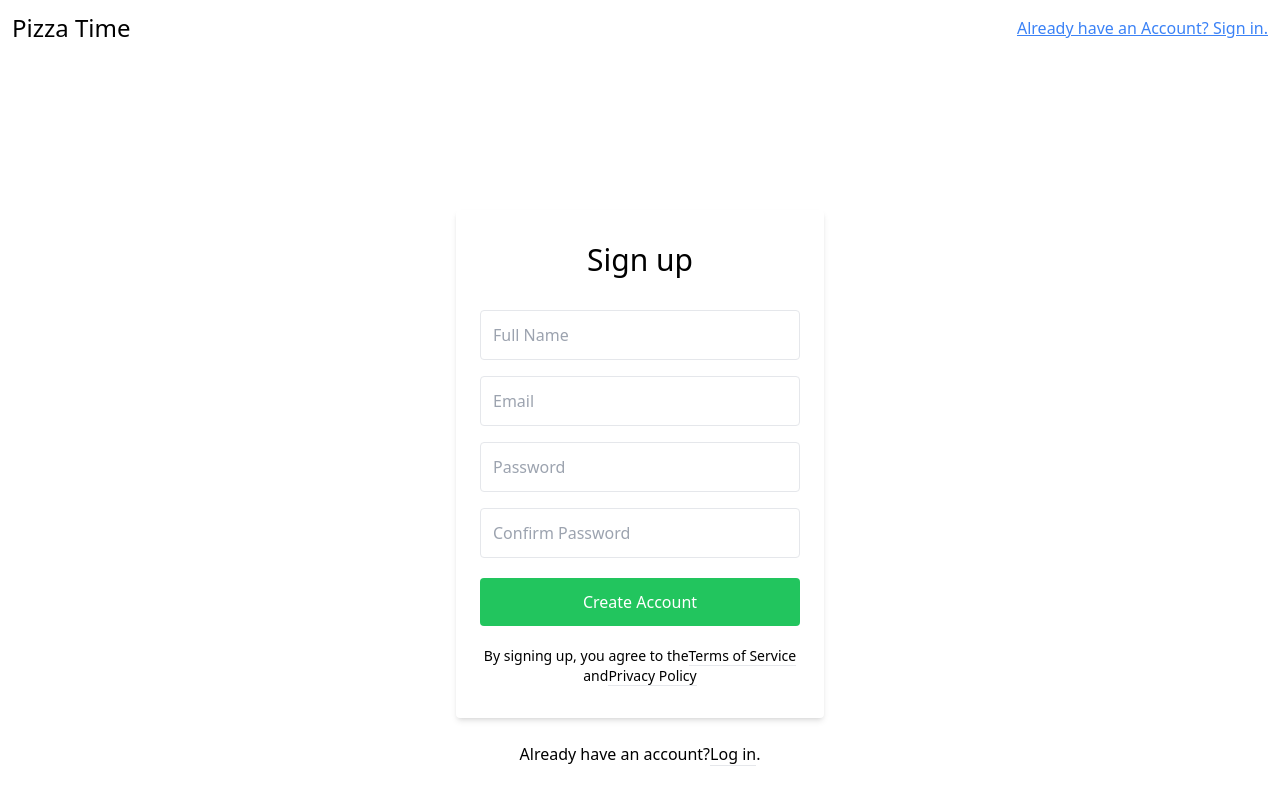
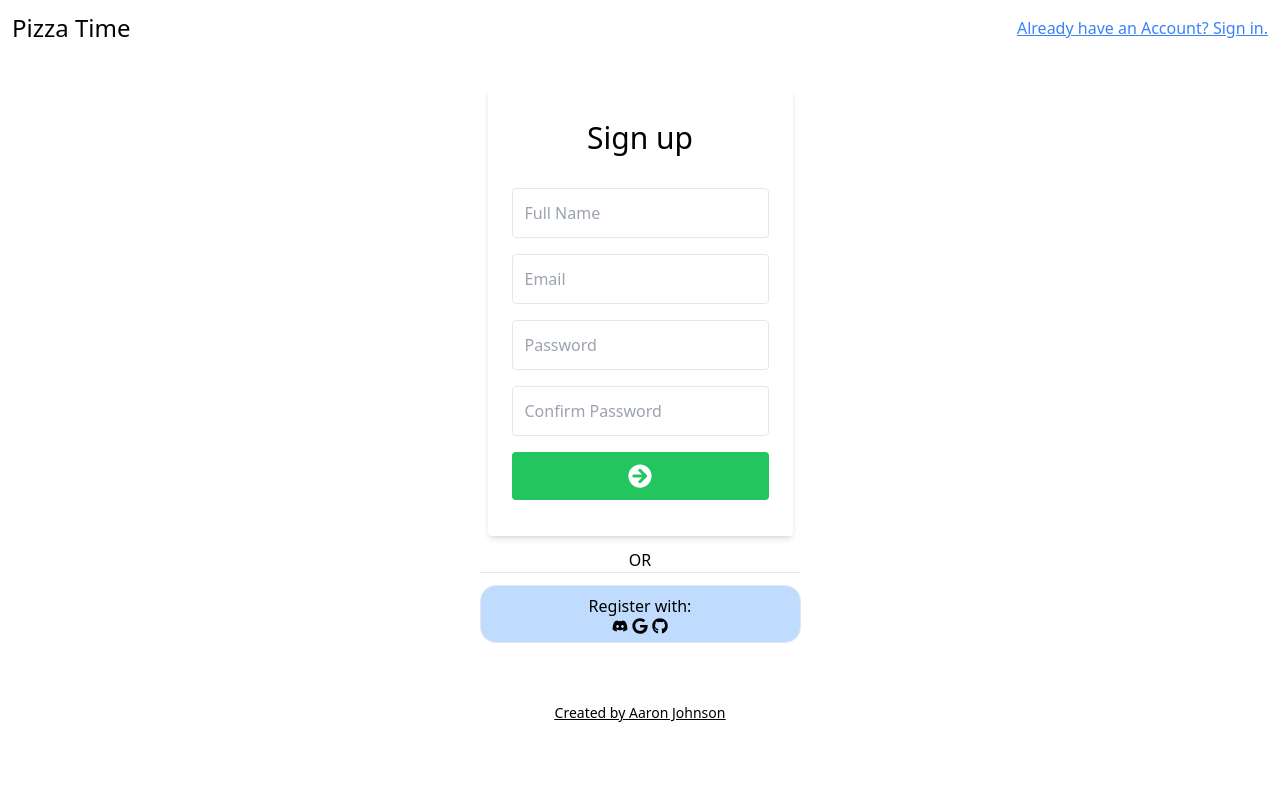
Before and after one commit to jardadev/NextPizza, a Next.js app: page /register in a window 1280 px wide. Shown: the top 800 px of the page. Built offline with nearby package versions, Linux system fonts and the light colour scheme; no server answers.

Commit message:
removed form logic from pages

```diff
--- a/pages/index.js
+++ b/pages/index.js
@@ -1,81 +1,19 @@
-import { signIn } from 'next-auth/react';
-import { FaDiscord, FaGoogle, FaGithub } from 'react-icons/fa';
+import LoginForm from '../components/Forms/LoginForm';
+import ConnectionsBtn from '../components/UI/ConnectionsBtn';
+
 const Home = () => {
 	return (
 		<div>
 			<h2 className='text-center font-bold'>Welcome Back!</h2>
+			<LoginForm />
 
-			<div className='w-full max-w-xs flex flex-col items-center'>
-				<form class='bg-white shadow-md rounded px-8 pt-6 pb-8 mb-4'>
-					<div class='mb-4'>
-						<label
-							class='block text-gray-700 text-sm font-bold mb-2'
-							for='username'
-						>
-							E-mail
-						</label>
-						<input
-							class='shadow appearance-none border rounded w-full py-2 px-3 text-gray-700 leading-tight focus:outline-none focus:shadow-outline'
-							id='username'
-							type='text'
-							placeholder='john@example.com'
-						/>
-					</div>
-					<div class='mb-6'>
-						<label
-							class='block text-gray-700 text-sm font-bold mb-2'
-							for='password'
-						>
-							Password
-						</label>
-						<input
-							class='shadow appearance-none border rounded w-full py-2 px-3 text-gray-700 mb-3 leading-tight focus:outline-none focus:shadow-outline'
-							id='password'
-							type='password'
-							placeholder='******************'
-						/>
-					</div>
-					<div class='flex items-center justify-between'>
-						<button
-							class='bg-blue-500 hover:bg-blue-700 text-white font-bold py-2 px-4 rounded focus:outline-none focus:shadow-outline'
-							type='button'
-						>
-							Sign In
-						</button>
-						{/* <a
-							class='inline-block align-baseline font-bold text-sm text-blue-500 hover:text-blue-800'
-							href='#'
-						>
-							Forgot Password?
-						</a> */}
-					</div>
-				</form>
 				<div>
 					<div className='py-3'>
 						<p className='text-center'>OR</p>
 						<hr />
 					</div>
-					<div
-						className='p-2 flex flex-col text-center cursor-pointer border rounded-2xl justify-center items-center bg-blue-200 hover:bg-blue-300'
-						onClick={() => signIn()}
-					>
-						<p>Sign in with:</p>
-						<ul className='flex justify-center'>
-							<div className='flex gap-1'>
-								<li>
-									<FaDiscord size={16} />
-								</li>
-								<li>
-									<FaGoogle size={16} />
-								</li>
-								<li>
-									<FaGithub size={16} />
-								</li>
-							</div>
-						</ul>
-					</div>
+					<ConnectionsBtn/>
 				</div>
-			</div>
 		</div>
 	);
 };
--- a/pages/register.js
+++ b/pages/register.js
@@ -1,73 +1,15 @@
-import Navbar from '../components/UI/Navbar';
-
+import RegisterForm from '../components/Forms/RegisterForm';
+import ConnectionsBtn from '../components/UI/ConnectionsBtn';
 const Register = () => {
 	return (
-		<div class='bg-grey-lighter min-h-screen flex flex-col'>
-			<div class='container max-w-sm mx-auto flex-1 flex flex-col items-center justify-center px-2'>
-				<div class='bg-white px-6 py-8 rounded shadow-md text-black w-full'>
-					<h1 class='mb-8 text-3xl text-center'>Sign up</h1>
-					<input
-						type='text'
-						class='block border border-grey-light w-full p-3 rounded mb-4'
-						name='fullname'
-						placeholder='Full Name'
-					/>
-
-					<input
-						type='text'
-						class='block border border-grey-light w-full p-3 rounded mb-4'
-						name='email'
-						placeholder='Email'
-					/>
-
-					<input
-						type='password'
-						class='block border border-grey-light w-full p-3 rounded mb-4'
-						name='password'
-						placeholder='Password'
-					/>
-					<input
-						type='password'
-						class='block border border-grey-light w-full p-3 rounded mb-4'
-						name='confirm_password'
-						placeholder='Confirm Password'
-					/>
-
-					<button
-						type='submit'
-						class='w-full text-center py-3 rounded bg-green-500 text-white hover:bg-green-dark focus:outline-none my-1'
-					>
-						Create Account
-					</button>
-
-					<div class='text-center text-sm text-grey-dark mt-4'>
-						By signing up, you agree to the
-						<a
-							class='no-underline border-b border-grey-dark text-grey-dark'
-							href='#'
-						>
-							Terms of Service
-						</a>{' '}
-						and
-						<a
-							class='no-underline border-b border-grey-dark text-grey-dark'
-							href='#'
-						>
-							Privacy Policy
-						</a>
-					</div>
+		<div>
+			<RegisterForm />
+			<div>
+				<div className='py-3'>
+					<p className='text-center'>OR</p>
+					<hr />
 				</div>
-
-				<div class='text-grey-dark mt-6'>
-					Already have an account?
-					<a
-						class='no-underline border-b border-blue text-blue'
-						href='../login/'
-					>
-						Log in
-					</a>
-					.
-				</div>
+				<ConnectionsBtn />
 			</div>
 		</div>
 	);
```
